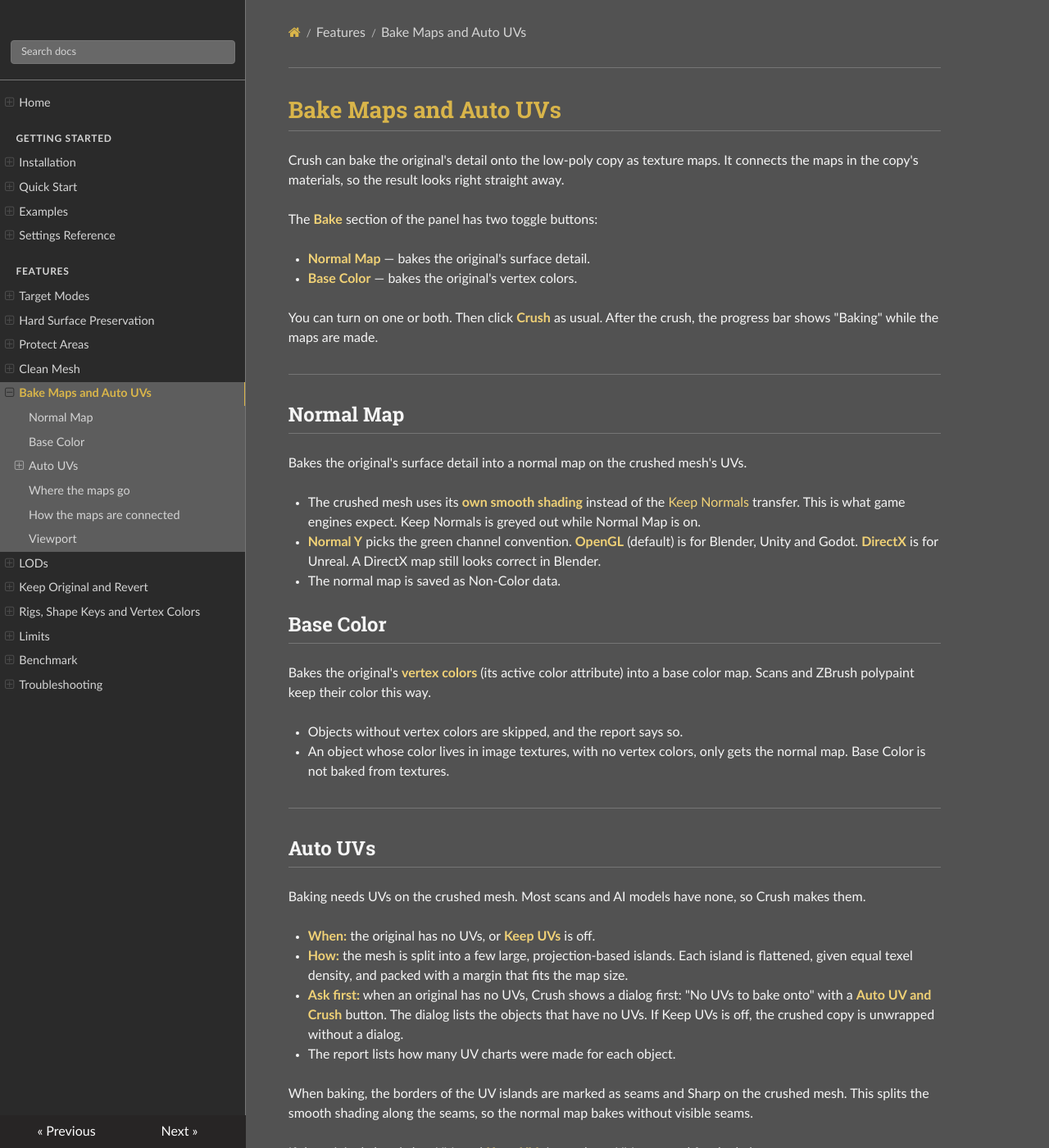
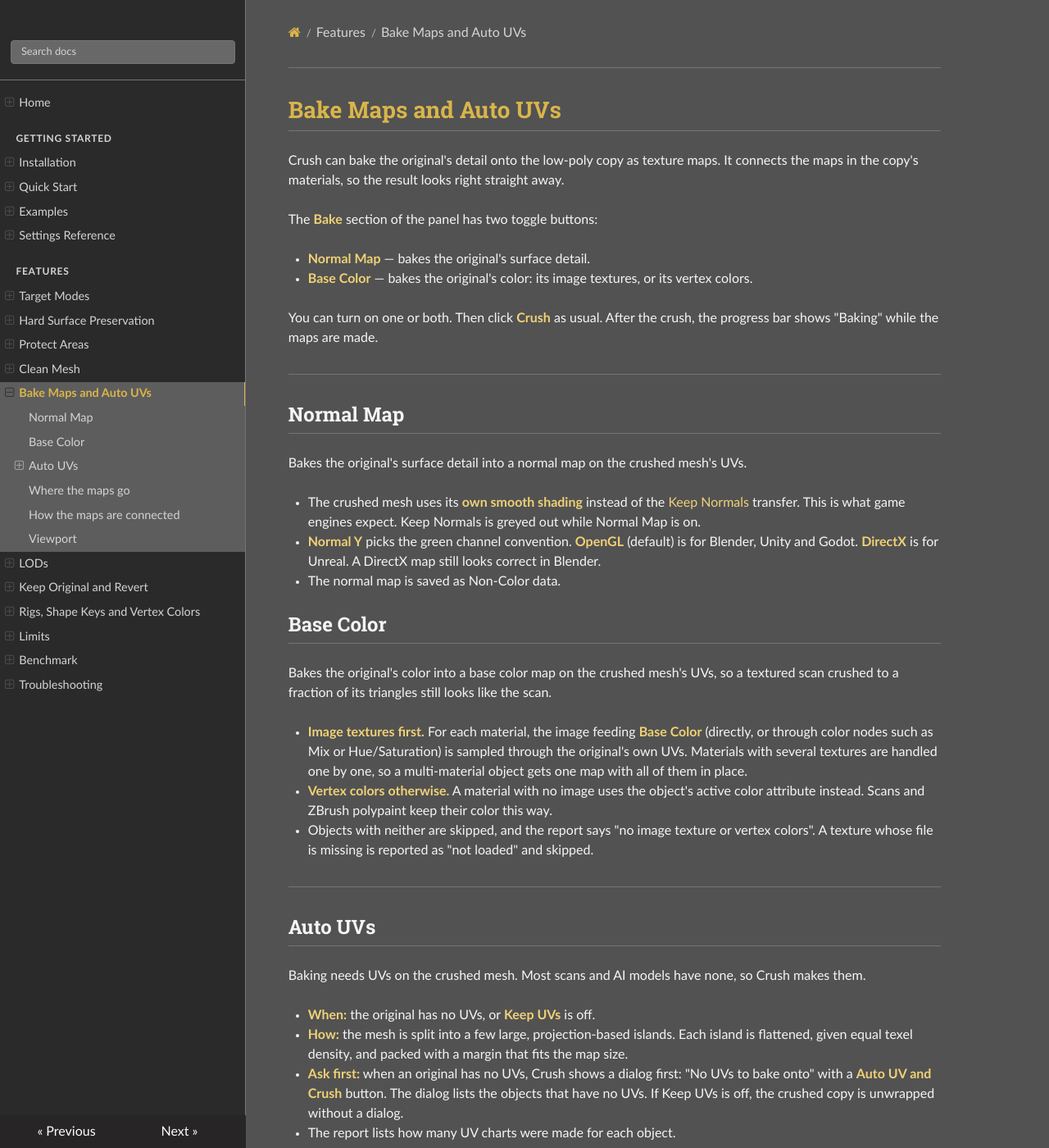
Before and after one commit to henriquevlopes/polygon-crusher-9000-docs, an MkDocs documentation site: the page built from docs/features/bake-maps.md, in a window 1280 px wide and 1400 px high. Shown: the whole window at 82% size. Built offline with MkDocs 1.6.1, drawn with Linux system fonts in a browser that asks for light colours.

Commit message:
docs: Base Color bakes from image textures (2.5.0)
Co-Authored-By: Claude Fable 5.1 <noreply@anthropic.com>

```diff
--- a/docs/features/bake-maps.md
+++ b/docs/features/bake-maps.md
@@ -7,7 +7,7 @@ straight away.
 The **Bake** section of the panel has two toggle buttons:
 
 - **Normal Map** — bakes the original's surface detail.
-- **Base Color** — bakes the original's vertex colors.
+- **Base Color** — bakes the original's color: its image textures, or its vertex colors.
 
 You can turn on one or both. Then click **Crush** as usual. After the crush,
 the progress bar shows "Baking" while the maps are made.
@@ -29,12 +29,21 @@ UVs.
 
 ## Base Color
 
-Bakes the original's **vertex colors** (its active color attribute) into a
-base color map. Scans and ZBrush polypaint keep their color this way.
+Bakes the original's color into a base color map on the crushed mesh's
+UVs, so a textured scan crushed to a fraction of its triangles still looks
+like the scan.
 
-- Objects without vertex colors are skipped, and the report says so.
-- An object whose color lives in image textures, with no vertex colors,
-  only gets the normal map. Base Color is not baked from textures.
+- **Image textures first.** For each material, the image feeding **Base
+  Color** (directly, or through color nodes such as Mix or Hue/Saturation)
+  is sampled through the original's own UVs. Materials with several
+  textures are handled one by one, so a multi-material object gets one map
+  with all of them in place.
+- **Vertex colors otherwise.** A material with no image uses the object's
+  active color attribute instead. Scans and ZBrush polypaint keep their
+  color this way.
+- Objects with neither are skipped, and the report says "no image texture
+  or vertex colors". A texture whose file is missing is reported as "not
+  loaded" and skipped.
 
 ---
 
```
Also changed, not shown: docs/benchmark.md (+3 -2 lines), docs/index.md (+1 -1 lines), docs/limits.md (+5 -4 lines), docs/settings.md (+4 -3 lines), docs/troubleshooting.md (+5 -3 lines).
